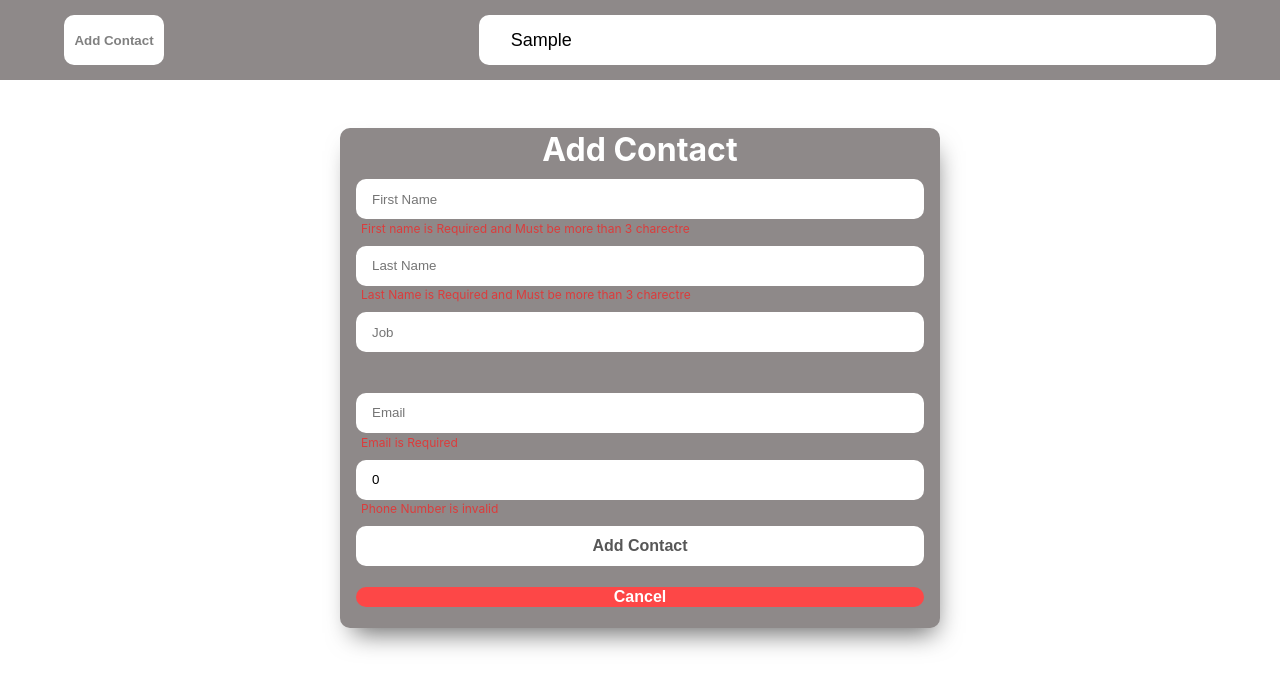
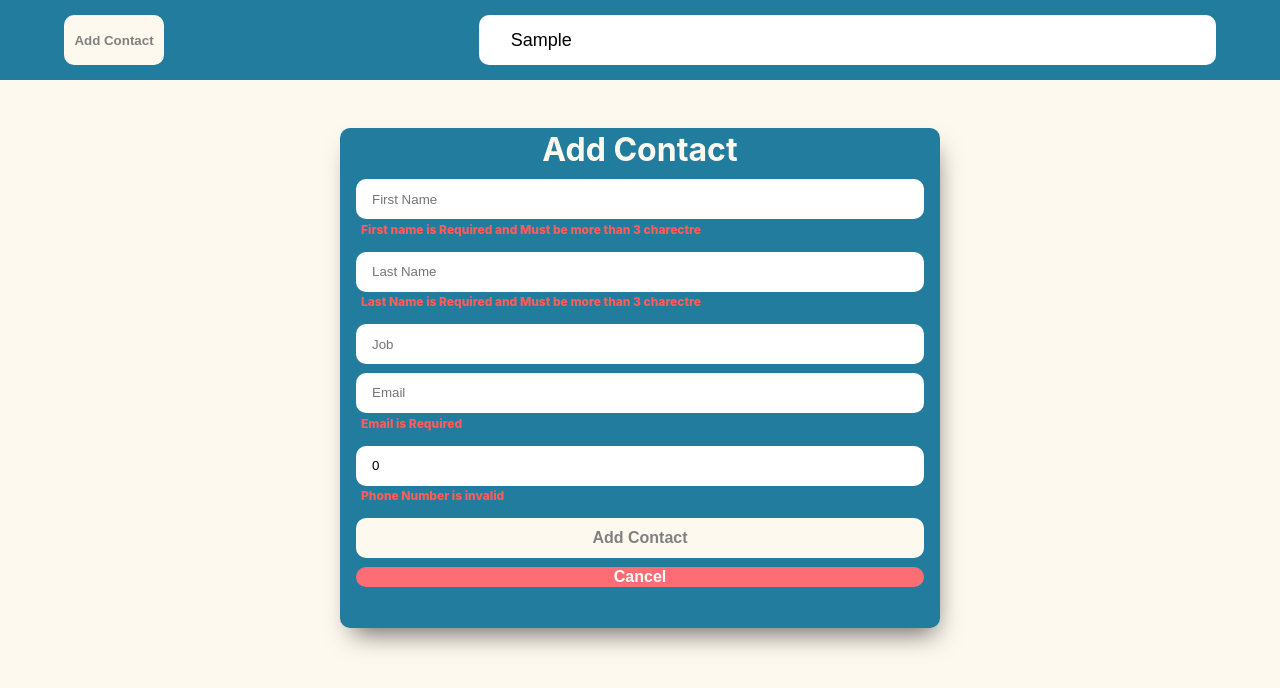
Before and after one commit to mahmood-moghaddasi/Mahmood_Moghadasi_week14_ex1, a React (Vite) app: page / in a window 1280 px wide. Both pictures are taken after typing "Sample" into the empty fields and a click on the button "Add Contact". Shown: the top 688 px of the page. Built offline with nearby package versions, Linux system fonts and the light colour scheme.

Commit message:
project UI styles refactored

```diff
--- a/src/global.css
+++ b/src/global.css
@@ -1,5 +1,10 @@
 :root {
   font-family: Inter, system-ui, Avenir, Helvetica, Arial, sans-serif;
+  --primary-green: #17c3b2;
+  --primary-red-light: #fe6d73;
+  --primary-cerulean: #227c9d;
+  --primary-sunset: #ffcb77;
+  --primary-white-floral: #fef9ef;
 }
 
 * {
@@ -7,3 +12,6 @@
   margin: 0;
   box-sizing: border-box;
 }
+body {
+  background-color: var(--primary-white-floral);
+}
--- a/src/styles/AddForm.module.css
+++ b/src/styles/AddForm.module.css
@@ -5,7 +5,7 @@
   border: none;
   border-radius: 10px;
   padding: 2rem 1rem 2.5rem 1rem;
-  background-color: rgb(142, 137, 137);
+  background-color: var(--primary-cerulean);
   -webkit-box-shadow: 4px 14px 26px -9px rgba(0, 0, 0, 0.6);
   box-shadow: 4px 14px 26px -9px rgba(0, 0, 0, 0.6);
 }
@@ -13,7 +13,7 @@
   text-align: center;
   margin-top: -30px;
   margin-bottom: 10px;
-  color: white;
+  color: var(--primary-white-floral);
 }
 
 .form {
@@ -29,20 +29,22 @@
   border: none;
   outline: none;
   display: block;
+  background-color: white;
 }
 .form button {
-  background-color: white;
+  background-color: var(--primary-white-floral);
   border: none;
   border-radius: 10px;
   height: 40px;
   cursor: pointer;
   font-size: 16px;
   font-weight: bold;
-  color: rgb(87, 87, 87);
+  color: gray;
+  margin-bottom: 20px;
 }
 .form .cancelButton {
   margin-top: -20px;
-  background-color: rgb(253, 71, 71);
+  background-color: var(--primary-red-light);
   border: none;
   border-radius: 10px;
   height: 20px;
@@ -62,13 +64,9 @@
 }
 .error {
   position: relative;
-  top: -4px;
-  margin: -35px 0;
+  top: -6px;
   font-size: 12px;
-  color: rgb(220, 60, 60);
+  color: rgb(255, 92, 92);
+  font-weight: 800;
   margin-left: 5px;
-  /* display: none; */
 }
-/* input:invalid ~ .error {
-  display: block;
-} */
--- a/src/styles/ContactList.module.css
+++ b/src/styles/ContactList.module.css
@@ -8,6 +8,7 @@
   border: none;
   border-radius: 10px;
   padding: 1rem 0.5rem;
+  background-color: var(--primary-cerulean);
 }
 .contaiener h1 {
   text-align: center;
@@ -15,14 +16,14 @@
 }
 .contaiener h3 {
   text-align: center;
-  color: gray;
+  color: white;
 }
 .contaiener table {
   width: 100%;
   text-align: center;
 }
 .contaiener tr:nth-child(even) {
-  background-color: rgba(142, 137, 137, 0.5);
+  background-color: rgb(254, 249, 239, 0.8);
 }
 .contaiener tr:first-child:hover {
   opacity: 1;
@@ -39,6 +40,7 @@
   height: 15px;
   position: relative;
   top: 2px;
+  accent-color: var(--primary-green);
 }
 .contaiener button {
   border: none;
@@ -49,10 +51,10 @@
   padding: 3px;
 }
 .delete {
-  background-color: rgb(217, 68, 68);
+  background-color: var(--primary-red-light);
   color: white;
 }
 .edit {
-  background-color: rgb(255, 224, 19);
-  color: white;
+  background-color: var(--primary-sunset);
+  color: gray;
 }
--- a/src/styles/EditForm.module.css
+++ b/src/styles/EditForm.module.css
@@ -5,7 +5,7 @@
   border: none;
   border-radius: 10px;
   padding: 2rem 1rem 2.5rem 1rem;
-  background-color: rgb(142, 137, 137);
+  background-color: var(--primary-cerulean);
   -webkit-box-shadow: 4px 14px 26px -9px rgba(0, 0, 0, 0.6);
   box-shadow: 4px 14px 26px -9px rgba(0, 0, 0, 0.6);
 }
@@ -13,7 +13,7 @@
   text-align: center;
   margin-top: -30px;
   margin-bottom: 10px;
-  color: white;
+  color: var(--primary-white-floral);
 }
 
 .form {
@@ -28,20 +28,23 @@
   border-radius: 10px;
   border: none;
   outline: none;
+  display: block;
+  background-color: white;
 }
-.form .submitButton {
-  background-color: white;
+.form button {
+  background-color: var(--primary-white-floral);
   border: none;
   border-radius: 10px;
   height: 40px;
   cursor: pointer;
   font-size: 16px;
   font-weight: bold;
-  color: rgb(87, 87, 87);
+  color: gray;
+  margin-bottom: 20px;
 }
 .form .cancelButton {
   margin-top: -20px;
-  background-color: rgb(253, 71, 71);
+  background-color: var(--primary-red-light);
   border: none;
   border-radius: 10px;
   height: 20px;
@@ -59,3 +62,11 @@
   -webkit-box-shadow: 4px 14px 26px -9px rgba(255, 255, 255, 0.6);
   box-shadow: 4px 14px 26px -9px rgba(255, 255, 255, 0.6);
 }
+.error {
+  position: relative;
+  top: -6px;
+  font-size: 12px;
+  color: rgb(255, 92, 92);
+  font-weight: 800;
+  margin-left: 5px;
+}
--- a/src/styles/Header.module.css
+++ b/src/styles/Header.module.css
@@ -1,7 +1,7 @@
 .container {
   width: 100%;
   height: 80px;
-  background-color: rgb(142, 137, 137);
+  background-color: var(--primary-cerulean);
   display: flex;
   justify-content: space-between;
   align-items: center;
@@ -14,7 +14,7 @@
 .deleteSelected {
   height: 50px;
   width: 100px;
-  background-color: white;
+  background-color: var(--primary-white-floral);
   border: none;
   border-radius: 10px;
   cursor: pointer;
@@ -23,7 +23,7 @@
   margin-right: 5px;
 }
 .deleteSelected {
-  background-color: rgb(253, 71, 71);
+  background-color: var(--primary-red-light);
   color: white;
   width: 110px;
 }
```
